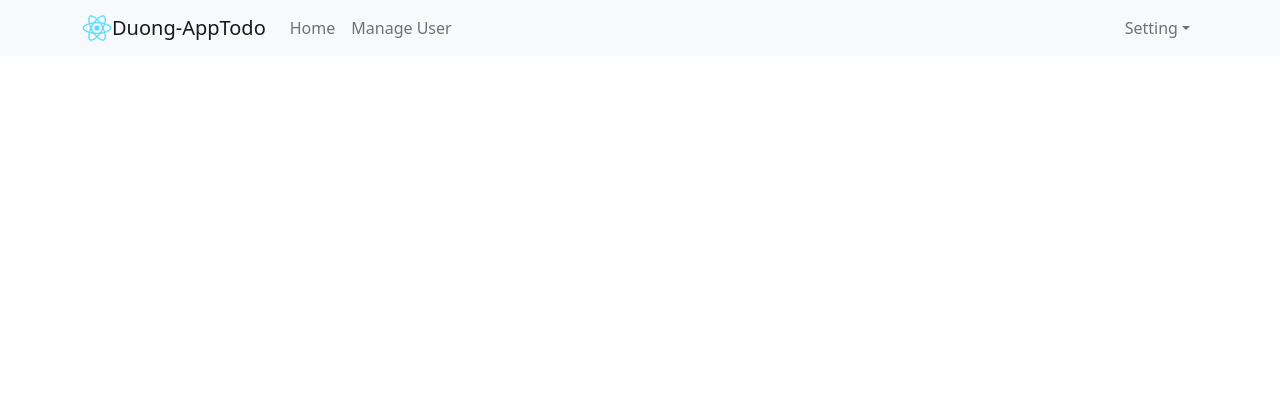
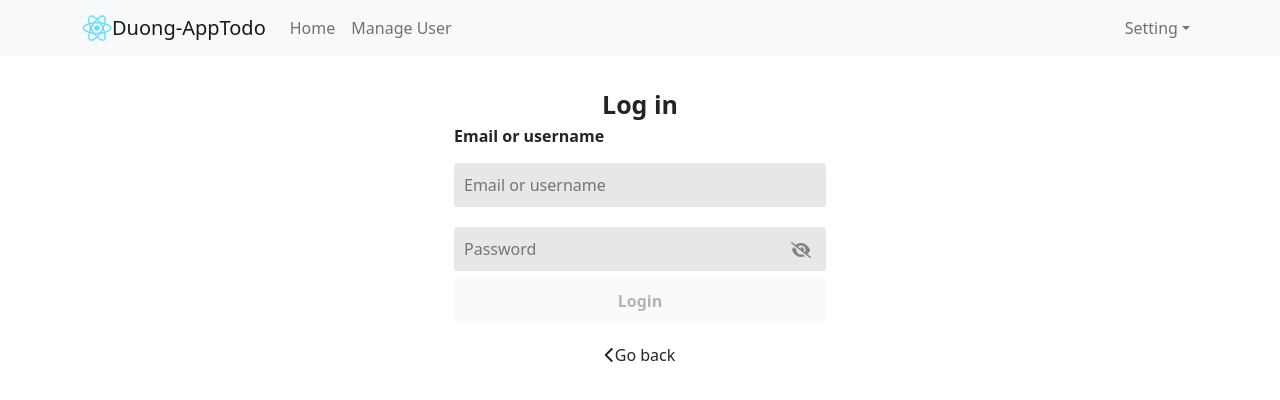
Before and after one commit to NgocDuong9/Todo-App, a React (Create React App) app: page /login in a window 1280 px wide. Shown: the top 400 px of the page. Built offline with nearby package versions, Linux system fonts and the light colour scheme.

Commit message:
disign Login

```diff
--- a/src/App.js
+++ b/src/App.js
@@ -3,8 +3,9 @@ import "./App.scss";
 import Header from "./components/Header";
 import TableUsers from "./components/TableUsers";
 import { ToastContainer } from "react-toastify";
-import { Link, Route, Routes } from "react-router-dom";
-import Home from "./components/Home";
+import { Route, Routes } from "react-router-dom";
+import Login from "./components/Login/Login";
+import Home from "./components/Home/Home";
 
 function App() {
   return (
@@ -14,6 +15,7 @@ function App() {
         <Container>
           <Routes>
             <Route path="/" element={<Home />} />
+            <Route path="/login" element={<Login />} />
             <Route path="/users" element={<TableUsers />} />
           </Routes>
         </Container>
--- a/src/App.scss
+++ b/src/App.scss
@@ -11,3 +11,70 @@ code {
   font-family: source-code-pro, Menlo, Monaco, Consolas, 'Courier New',
     monospace;
 }
+
+
+.app-container {
+  .login-container {
+    display: flex;
+    flex-direction: column;
+    margin: 0 auto;
+    .title {
+      text-align: center;
+      font-size: 25px;
+      font-weight: 600;
+      padding-top: 30px;
+    }
+    .text {
+      font-weight: 600;
+      padding-bottom: 3px;
+    }
+    input {
+      margin-top: 12px;
+      padding: 10px;
+      margin-bottom: 8px;
+      outline: none;
+      background-color: #e8e6e6;
+      border: none;
+      border-radius: 4px;
+      width: 100%;
+
+      &:hover {
+        background: #dfdede;
+      }
+    }
+
+    .ip2 {
+      position: relative;
+      i {
+        position: absolute;
+        top: 27px;
+        right: 15px;
+        cursor: pointer;
+        opacity: 0.5;
+      }
+    }
+    button {
+    padding: 10px;
+      border: none;
+      font-size: 16px;
+      font-weight: 600;
+      border-radius: 4px;
+
+
+      &.active {
+        background-color: #fe2c55;
+        color: white;
+      }
+    }
+
+    button[disabled=disabled], button:disabled {
+      cursor: not-allowed;
+
+  }
+    .back {
+      text-align: center;
+      margin-top: 20px;
+      cursor: pointer;
+    }
+  }
+}
--- /dev/null
+++ b/src/components/Login/Login.js
@@ -0,0 +1,50 @@
+import { useState } from "react";
+
+function Login() {
+  const [email, setEmail] = useState("");
+  const [password, setPasswod] = useState("");
+  const [isShowPassword, setIsShowPassword] = useState(false);
+  return (
+    <>
+      <div className="login-container col-xl-4 col-12">
+        <div className="title">Log in</div>
+        <div className="text">Email or username</div>
+        <input
+          type="text"
+          placeholder="Email or username"
+          value={email}
+          onChange={(e) => setEmail(e.target.value)}
+        />
+        <div className="ip2">
+          <input
+            type={isShowPassword === true ? "text" : "password"}
+            placeholder="Password"
+            value={password}
+            onChange={(e) => setPasswod(e.target.value)}
+          />
+          <i
+            className={
+              isShowPassword === true
+                ? "fa-solid fa-eye"
+                : "fa-solid fa-eye-slash"
+            }
+            onClick={() => {
+              setIsShowPassword(!isShowPassword);
+            }}
+          ></i>
+        </div>
+        <button
+          className={email && password ? "active" : ""}
+          disabled={email && password ? false : true}
+        >
+          Login
+        </button>
+        <div className="back">
+          <i className="fa-solid fa-chevron-left"></i>Go back
+        </div>
+      </div>
+    </>
+  );
+}
+
+export default Login;
```
Also changed, not shown: src/components/Home/Home.js (renamed from src/components/Home.js).
